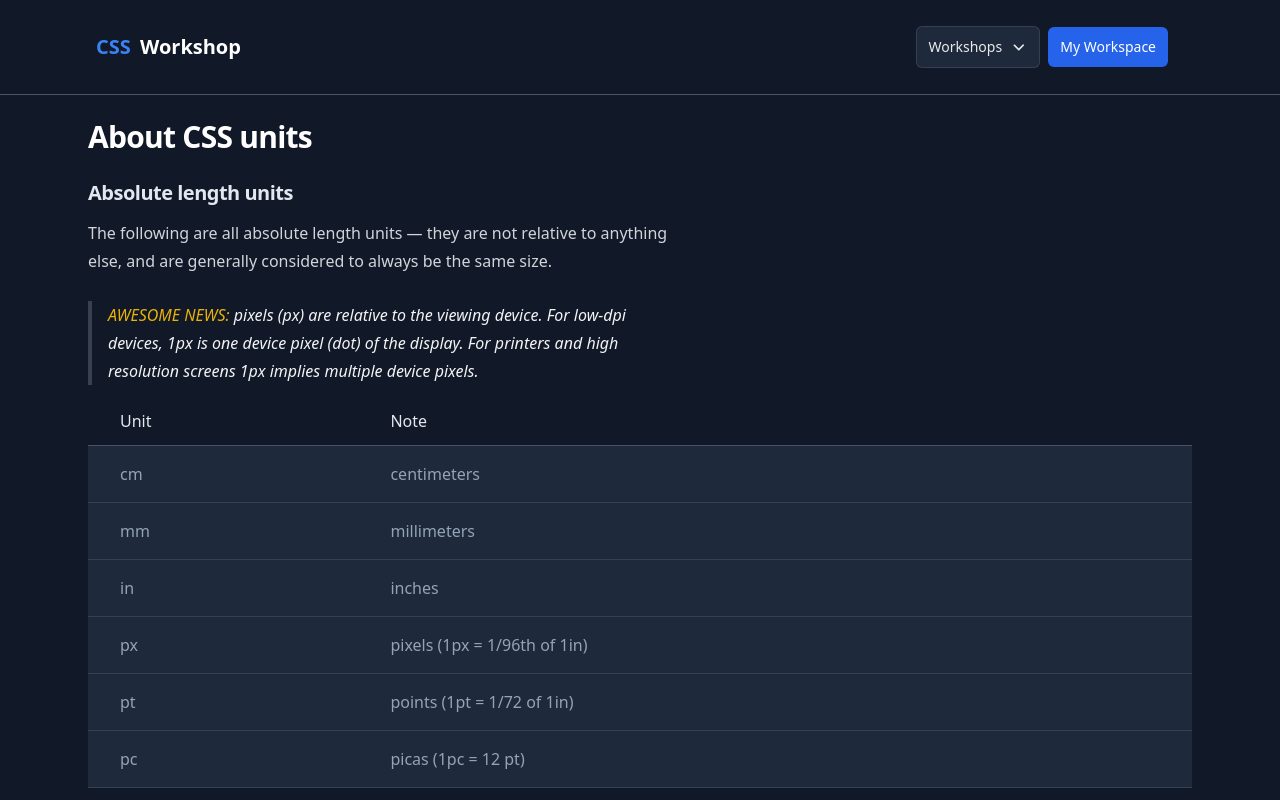
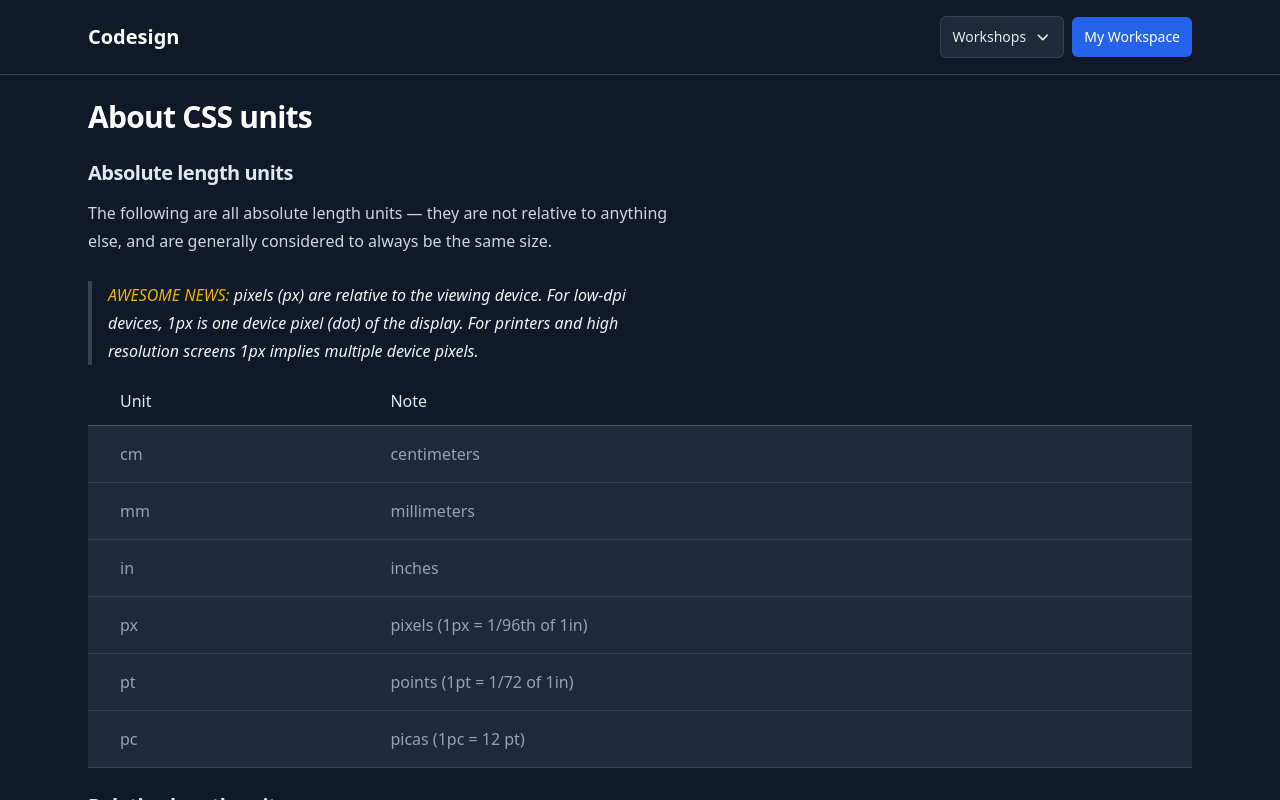
Before and after one commit to KPShiro/ng-css-workshop, an Angular app: page /workshops/css-units in a window 1280 px wide. Built offline with nearby package versions, Linux system fonts and the light colour scheme.

Commit message:
Update navbar

```diff
--- a/package.json
+++ b/package.json
@@ -9,6 +9,7 @@
     "scripts": {
         "ng": "ng",
         "start": "ng serve",
+        "start:host": "ng serve --host 0.0.0.0",
         "build": "ng build",
         "build:prod": "ng build --configuration production",
         "build:ci": "ng build --configuration production --source-map=false",
--- a/src/app/core/components/navbar/navbar.component.html
+++ b/src/app/core/components/navbar/navbar.component.html
@@ -1,11 +1,9 @@
-<nav class="bg-white py-2.5 dark:bg-gray-900 w-full border-b dark:border-gray-600">
-    <div class="max-w-6xl flex items-center justify-between mx-auto px-8">
-        <span class="self-center text-xl font-bold whitespace-nowrap dark:text-white">
-            <a [routerLink]="[ '/' ]">
-                <span class="text-blue-500 mr-1">CSS</span> Workshop
-            </a>
-        </span>
-        <div class="flex items-center p-4 space-x-2 text-sm font-medium">
+<nav class="bg-slate-50 py-4 dark:bg-gray-900 w-full border-b dark:border-gray-700">
+    <div class="max-w-6xl flex items-center justify-between mx-auto px-6">
+        <a [routerLink]="[ '/' ]" class="text-xl font-bold whitespace-nowrap dark:text-white">
+            Codesign
+        </a>
+        <div class="flex items-center space-x-2 text-sm font-medium">
             <ng-container *ngFor="let link of (links$ | async)">
                 <app-navbar-link [link]="link"></app-navbar-link>
             </ng-container>
```
